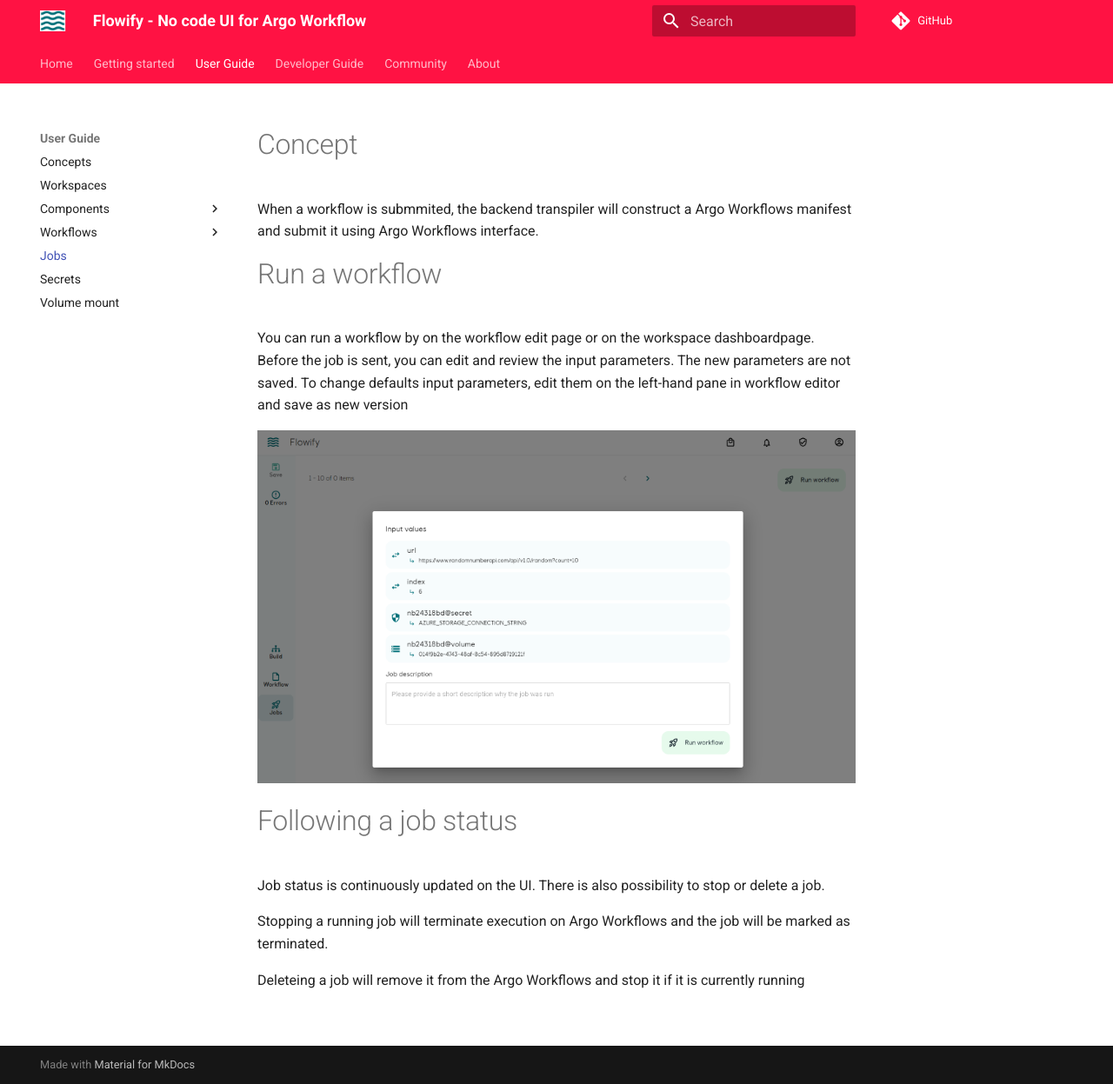
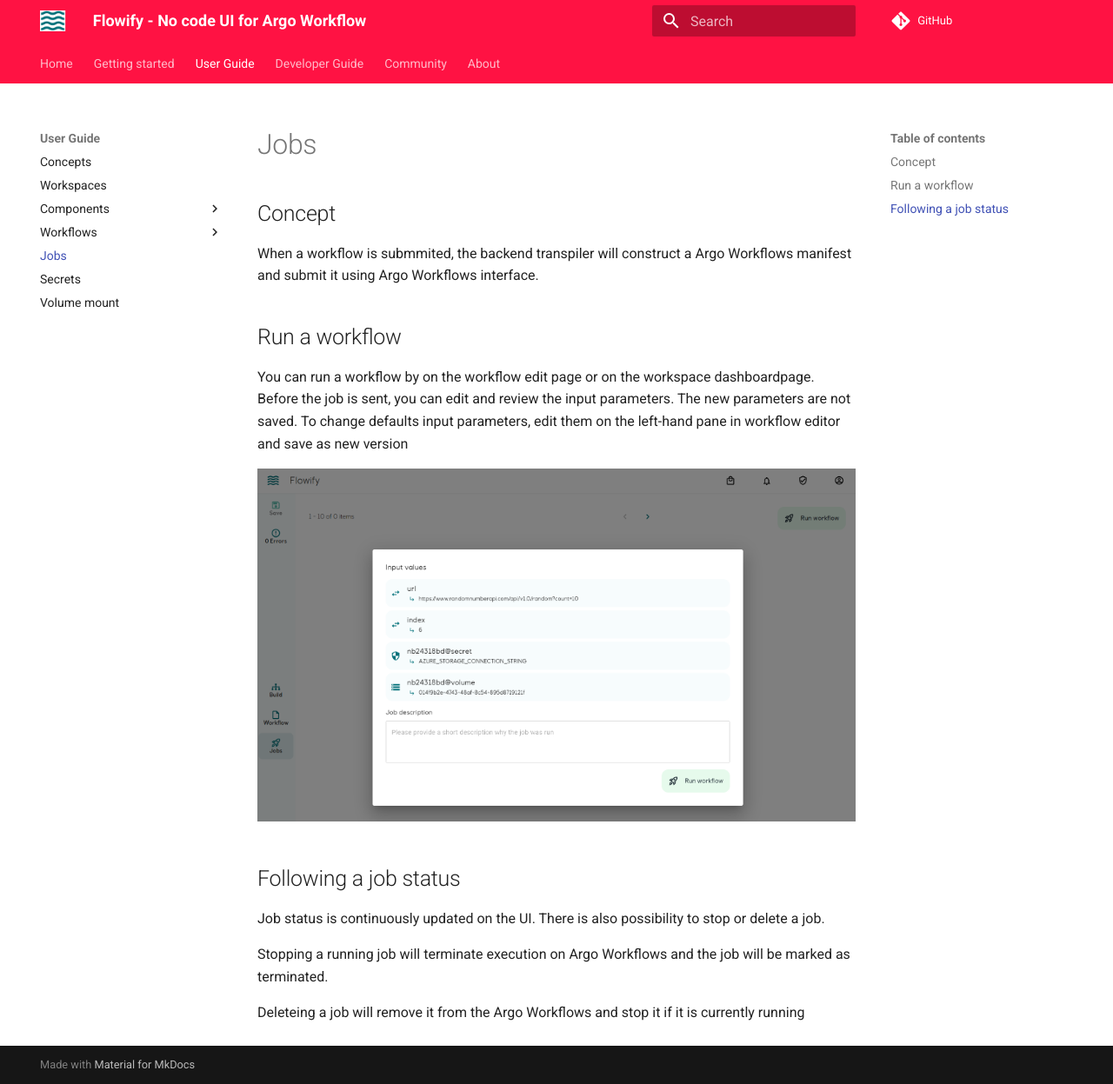
Before and after one commit to equinor/flowify-documentation, an MkDocs documentation site: the page built from docs/jobs.md, in a window 1280 px wide and 1247 px high. Shown: the whole window at 87% size. Built offline with MkDocs 1.6.1 and Material for MkDocs 9.7.7, drawn with Linux system fonts in a browser that asks for light colours; comment, search, counter and statistics services are not loaded.

Commit message:
formatting

```diff
--- a/docs/jobs.md
+++ b/docs/jobs.md
@@ -1,12 +1,12 @@
-# Concept
+## Concept
 When a workflow is submmited, the backend transpiler will construct a Argo Workflows manifest and submit it using Argo Workflows interface.
 
-# Run a workflow
+## Run a workflow
 You can run a workflow by on the workflow edit page or on the workspace dashboardpage. Before the job is sent, you can edit and review the input parameters. The new parameters are not saved. To change defaults input parameters, edit them on the left-hand pane in workflow editor and save as new version
 
 ![Submit job from workflow editor](./assets/jobs/jobs.PNG)
 
-# Following a job status
+## Following a job status
 Job status is continuously updated on the UI. There is also possibility to stop or delete a job.
 
 Stopping a running job will terminate execution on Argo Workflows and the job will be marked as terminated.
```
